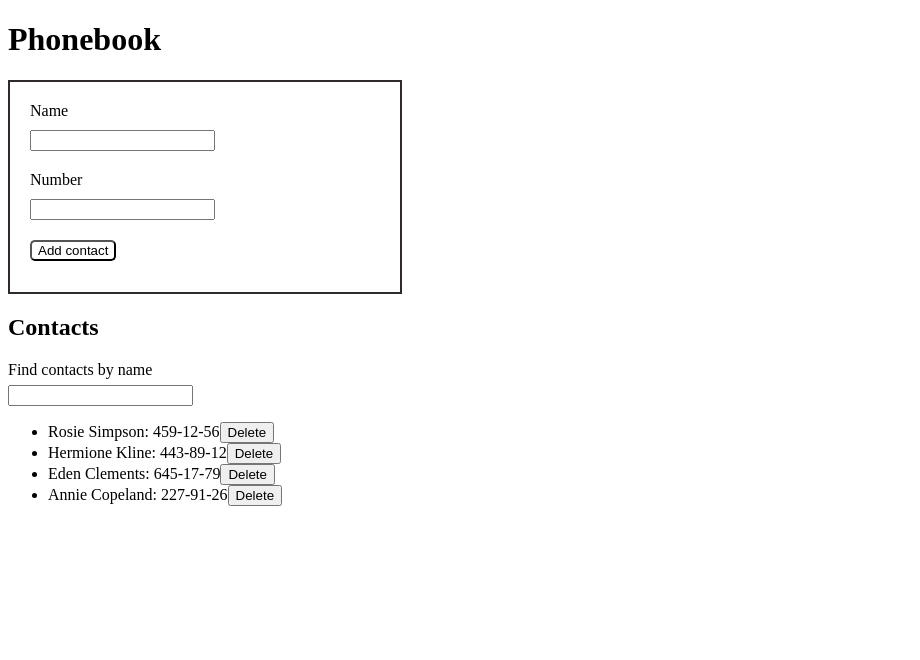
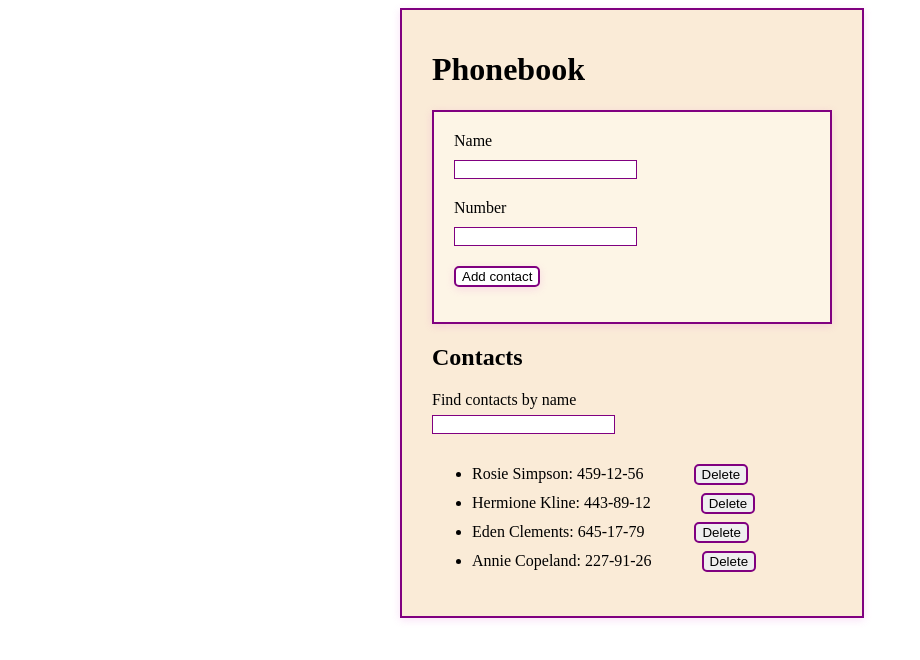
Before and after one commit to supert111/goit-react-hw-02-phonebook, a React (Create React App) app: page / in a window 1280 px wide. Shown: the top 660 px of the page, without its empty margins (0-920 px from the left). Built offline with nearby package versions, Linux system fonts and the light colour scheme.

Commit message:
finish-styles

```diff
--- a/src/App.js
+++ b/src/App.js
@@ -2,6 +2,7 @@ import { Component } from "react";
 import ContactForm from "./components/ContactForm";
 import ContactList from "./components/ContactList";
 import Filter from "./components/Filter";
+import styles from "./App.module.css"
 import shortid from 'shortid';
 
 class App extends Component {
@@ -21,10 +22,16 @@ class App extends Component {
         const duplicateName = contacts.find(contact => contact.name.toLowerCase() === name.toLowerCase());
         if(duplicateName) {
             alert(`${name} is already in contacts.`);
+            return;
         }
+        if(name === "") {
+            alert(`Please fill out the form it is empty.`);
+        }
+        else {
             this.setState((prevState) => ({
                 contacts: [...prevState.contacts, contactName,]
             }));
+        }
     };
 
     deleteContact = (contactId) => {
@@ -49,7 +56,8 @@ class App extends Component {
     render() {
         const seachContact = this.searchByFilter();
         return (
-            <div>
+            <div className={styles.container}>
+                <div className={styles.wrapper}>
                     <h1>Phonebook</h1>
                     <ContactForm onSubmit={this.addContact}/>
                     <h2>Contacts</h2>
@@ -58,6 +66,7 @@ class App extends Component {
                     <ContactList phoneBook={seachContact} onDeleteContact={this.deleteContact}/>
                     }
                 </div>
+            </div>
         )
     }
 }
--- /dev/null
+++ b/src/App.module.css
@@ -0,0 +1,20 @@
+.container {
+    padding: 0 15px;
+    margin: 0 auto;
+}
+
+  @media screen and (min-width: 480px) {
+    .container {
+        width: 480px;
+    }
+}
+
+.wrapper {
+    display: flex;
+    flex-direction: column;
+    border: 2px solid purple;
+    padding: 20px 30px;
+    max-width: 400px;
+    background-color: antiquewhite;
+    box-shadow: 0px 2px 8px 0px rgba(227, 102, 212, 0.2);
+}
--- a/src/components/ContactForm/ContactForm.jsx
+++ b/src/components/ContactForm/ContactForm.jsx
@@ -20,7 +20,6 @@ class ContactForm extends Component {
     handleSubmit = (el) => {
         el.preventDefault();
         this.props.onSubmit(this.state);
-        this.setState({ name: '', number: '' });
     }
 
    render() {
--- a/src/components/ContactForm/ContactForm.module.css
+++ b/src/components/ContactForm/ContactForm.module.css
@@ -1,17 +1,34 @@
 .wrapper {
-    width: 350px;
+    max-width: 100%;
     height: 170px;
     padding: 20px;
-    border: 2px solid #302b2b;
+    border: 2px solid purple;
+    box-shadow: 0px 2px 8px 0px rgba(227, 102, 212, 0.2);
+    background-color: oldlace;
 }
 
 .input_display {
     display: flex;
     margin: 10px 0 20px;
+    border: 1px solid purple;
+}
+
+.input_display:focus {
+    border: 2px solid rgb(212, 52, 212);
+    border-radius: 5px;
+    box-shadow: 0px 2px 8px 0px rgba(227, 102, 212, 0.2);
 }
 
 .button_prime {
     border-radius: 5px;
     background-color: white;
     cursor: pointer;
+    border: 2px solid purple;
+    box-shadow: 0px 2px 8px 0px rgba(227, 102, 212, 0.2);
 }
+
+.button_prime:hover,
+.button_prime:focus {
+    background-color: rgb(212, 52, 212);
+    color: white;
+}
--- a/src/components/ContactList/ContactList.jsx
+++ b/src/components/ContactList/ContactList.jsx
@@ -1,18 +1,19 @@
 import PropTypes from 'prop-types';
+import styles from './ContactList.module.css';
 
 const ContactList = ({ phoneBook, onDeleteContact }) => {
     return (
         <>
             <ul>
                 {phoneBook.map(nameContact => (
-                     <li key={nameContact.id}>{nameContact.name}: {nameContact.number}
-                     <button type="button" onClick={()=>onDeleteContact(nameContact.id)}>Delete</button>
+                     <li className={styles.contact} key={nameContact.id}>{nameContact.name}: {nameContact.number}
+                     <button className={styles.button} type="button" onClick={()=>onDeleteContact(nameContact.id)}>Delete</button>
                      </li>
                 ))}
             </ul>
         </>
     )
-}
+};
 
 ContactList.propTypes = {
     phoneBook: PropTypes.arrayOf(
--- a/src/components/ContactList/ContactList.module.css
+++ b/src/components/ContactList/ContactList.module.css
@@ -0,0 +1,17 @@
+.button {
+    border-radius: 5px;
+    margin: 0 0 0 50px;
+    cursor: pointer;
+    border: 2px solid purple;
+}
+
+.button:hover,
+.button:focus {
+    background-color: rgb(212, 52, 212);
+    color: white;
+    box-shadow: 0px 4px 16px 0px rgba(227, 102, 212, 0.2);
+}
+
+.contact {
+    margin-bottom: 8px;
+}
--- a/src/components/Filter/Filter.module.css
+++ b/src/components/Filter/Filter.module.css
@@ -1,4 +1,11 @@
 .input_display {
     display: flex;
     margin: 6px 0 14px;
+    border: 1px solid purple;
 }
+
+.input_display:focus {
+    border: 2px solid rgb(212, 52, 212);
+    border-radius: 5px;
+    box-shadow: 0px 4px 16px 0px rgba(227, 102, 212, 0.2);
+}
--- a/src/index.js
+++ b/src/index.js
@@ -9,9 +9,3 @@ ReactDOM.render(
   ,
   document.getElementById('root')
 );
-
-
-
-// const link = React.createElement('a', { href: "reactjs.org" }, "Ссылочка" );
-
-// console.log(link);
```
Lines whose indentation alone changed are shown as unchanged.
